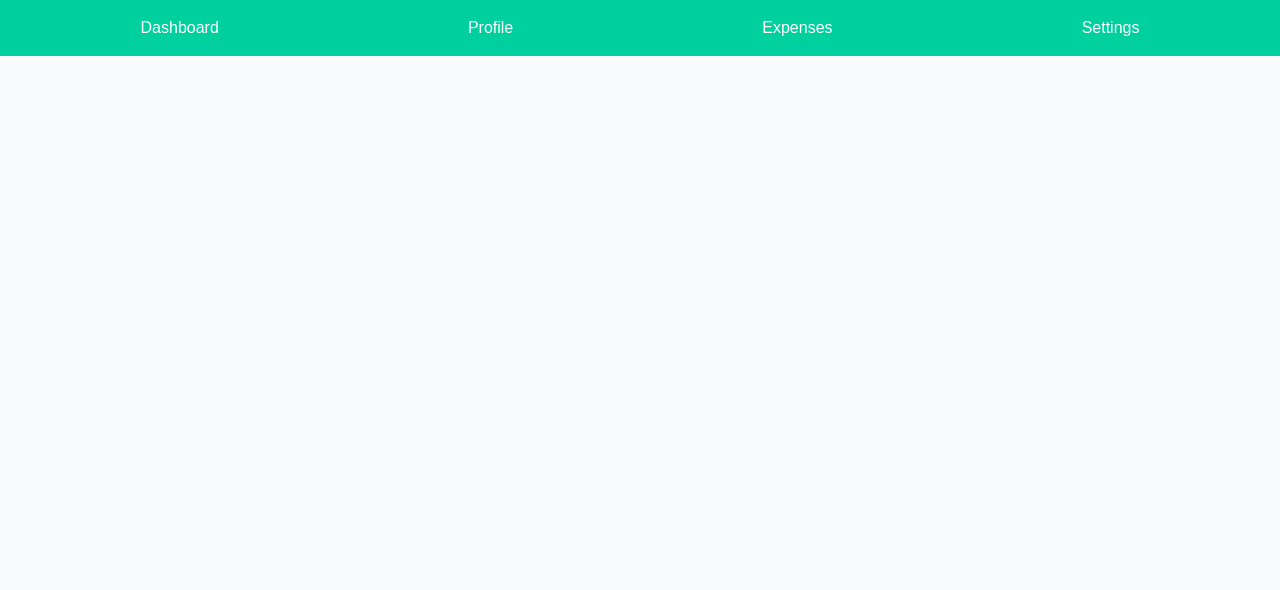
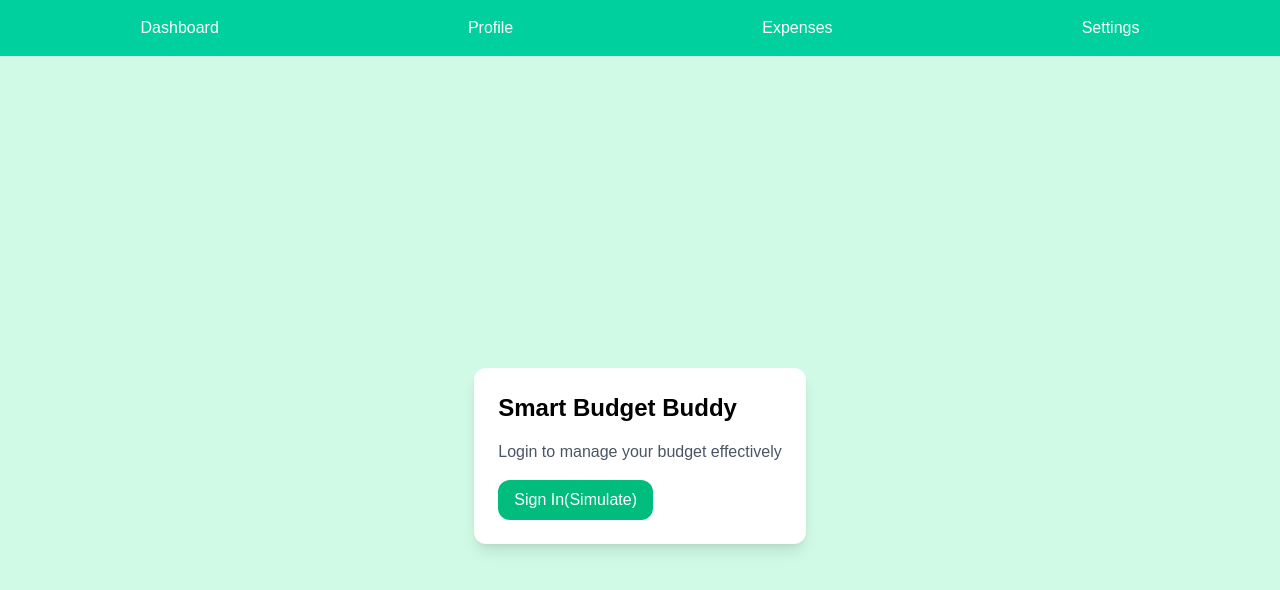
Before and after one commit to ELIE-MANI/Capstone-Project, a React (Vite) app in the folder smart-budget-buddy/: page /login in a window 1280 px wide. Shown: the top 590 px of the page. Built offline with nearby package versions, Linux system fonts and the light colour scheme.

Commit message:
feat: created and simulated login page and add to the app jsx

```diff
--- a/smart-budget-buddy/src/App.jsx
+++ b/smart-budget-buddy/src/App.jsx
@@ -1,16 +1,35 @@
-import { BrowserRouter, Route, Router, Routes } from "react-router";
+import { BrowserRouter, Route, Router, Routes, Navigate } from "react-router";
 import DashboardPage from "./pages/DashboardPage";
 import NavBar from "./components/NavBar";
 import ProfilePage from "./pages/ProfilePage";
 import ExpensesPage from "./pages/ExpensesPage";
 import SettingsPage from "./pages/SettingsPage";
+import useAuthStore from "./store/AuthStore";
+import LoginPage from "./pages/LoginPage";
 
 function App() {
+
+  function ProtectedRoute({ children }) {
+    const {user} =useAuthStore();
+    return user ? children: <Navigate to="/login" />
+  }
   return (
     <>
    <BrowserRouter>
     <NavBar/>
    <Routes>
+    <Route path="/login" element={<LoginPage/>}/>
+    <Route path="/" element={
+      <ProtectedRoute>
+        <DashboardPage/>
+      </ProtectedRoute>
+    }/>
+    <Route path="/profile" element={
+      <ProtectedRoute>
+        <ProfilePage/>
+      </ProtectedRoute>
+    }/>
+
     <Route path="/" element={<DashboardPage/>}/>
     <Route path="/profile" element={<ProfilePage/>}/>
     <Route path="/expenses" element={<ExpensesPage/>}/>
--- /dev/null
+++ b/smart-budget-buddy/src/pages/LoginPage.jsx
@@ -0,0 +1,35 @@
+import useAuthStore from "../store/AuthStore";
+import { useNavigate } from "react-router";
+
+function LoginPage() {
+const{login}= useAuthStore();
+const navigate = useNavigate();
+
+const handleLogin = () => {
+  const fakeUser = {
+    id: 1,
+    name: "John Doe",
+    email: "john.doe@example.com",
+    token: "fake-jwt-token-123456",
+    avatar: "https://i.pravatar.cc/150?img=3"
+};
+
+login(fakeUser);
+navigate('/');
+};
+
+  return (
+  <div className="flex flex-col items-center justify-center h-screen bg-emerald-100 text-black">
+    <div className="bg-white p-6 rounded-xl shadow-lg">
+      <h2 className="text-2xl font-bold mb-4">Smart Budget Buddy</h2>
+      <p className="text-gray-600 mb-4">Login to manage your budget effectively</p>
+      <button className="bg-emerald-500 text-white px-4 py-2 rounded-xl hover:bg-emerald-600"
+      onClick={handleLogin}
+      >Sign In(Simulate)</button>
+    </div>
+  </div>
+
+   );
+}
+
+export default LoginPage;
--- a/smart-budget-buddy/src/store/AuthStore.js
+++ b/smart-budget-buddy/src/store/AuthStore.js
@@ -11,3 +11,5 @@ const useAuthStore = create((set) => ({
     set({user:null});
   }
 }));
+
+export default useAuthStore;
```
